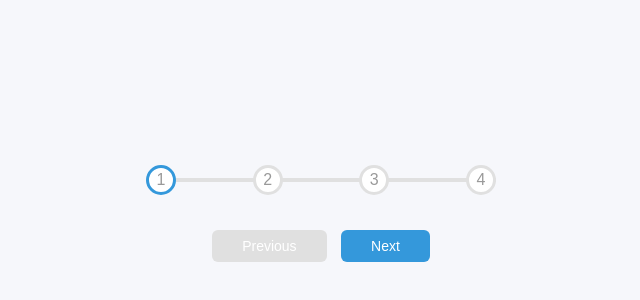
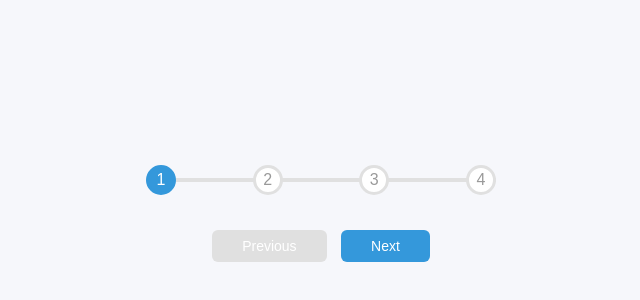
Before and after one commit to seekersahil/Practical-Frontend-Mini-Projects, a plain HTML site: page Progress-Steps/index.html in a window 1280 px wide. Shown: the part 184-484 px from the top of the page, 319-959 px from the left. Drawn offline with Linux system fonts and the light colour scheme; a web font is replaced by a local one.

Commit message:
updated style

```diff
--- a/Progress-Steps/styles.css
+++ b/Progress-Steps/styles.css
@@ -73,6 +73,8 @@ body {
 
 .circle.active {
   border-color: var(--line-border-fill);
+  background-color: var(--line-border-fill);
+  color: #fff;
 }
 
 .btn {
```
